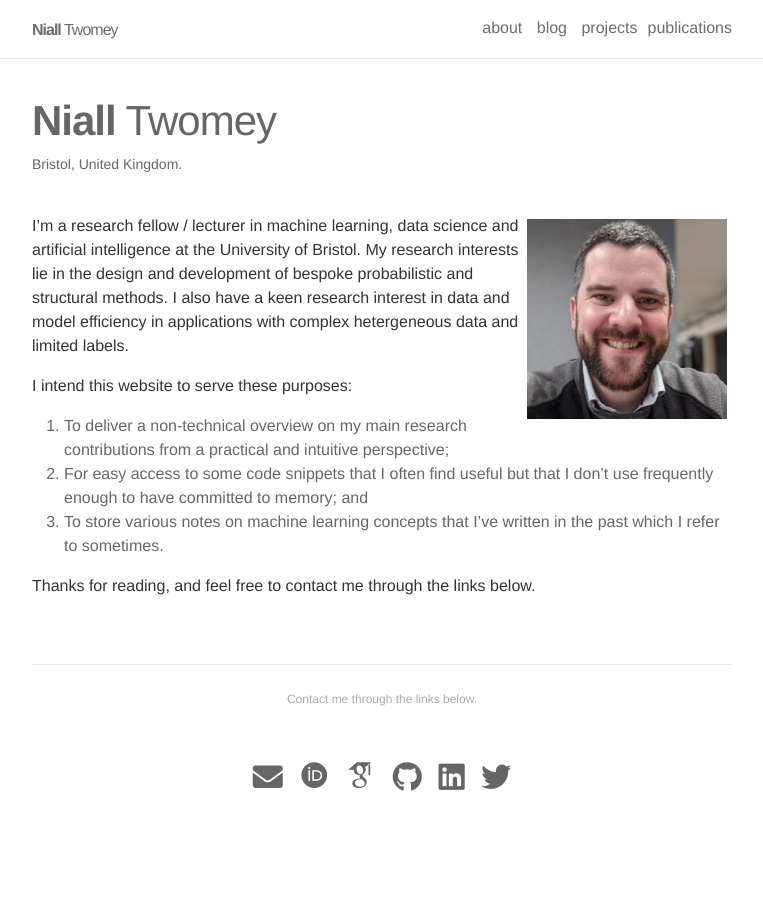
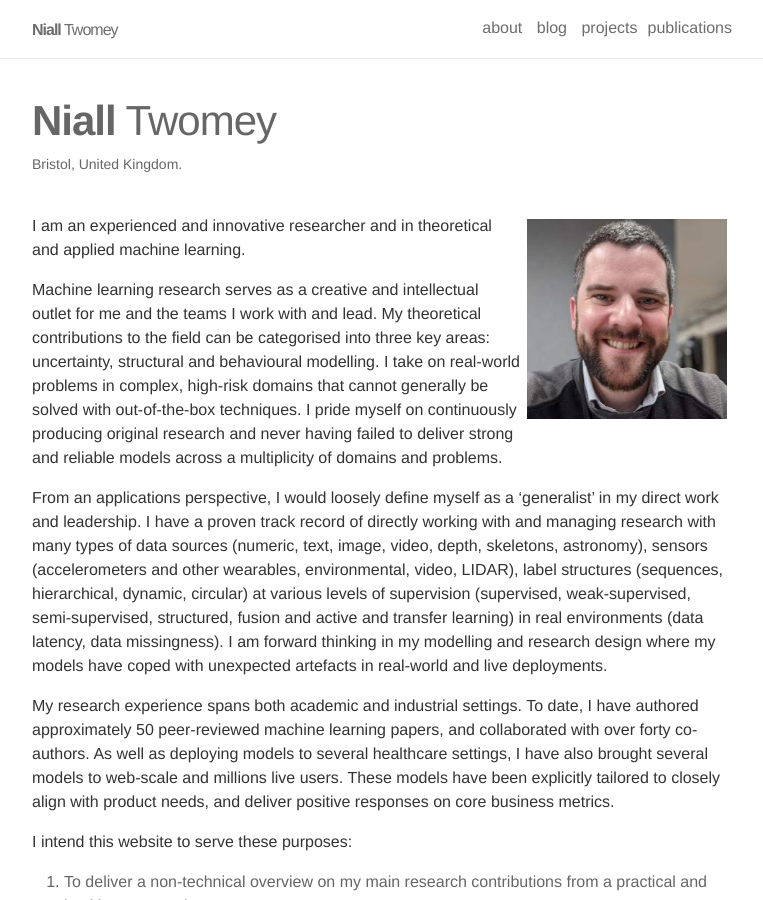
Before and after one commit to njtwomey/njtwomey.github.io, a Jekyll site: the page built from _pages/about.md, in a window 1280 px wide and 900 px high. Shown: the whole window, without its empty margins (258-1021 px from the left). Built offline with Jekyll 4.4.1, drawn with Linux system fonts in a browser that asks for light colours; nearby versions of some CDN libraries; some web fonts are replaced.

Commit message:
updated index, added new papers

```diff
--- a/_data/coauthors.yml
+++ b/_data/coauthors.yml
@@ -3,6 +3,9 @@ Burghardt:
 
 Ben-Shlomo:
     url: http://www.bris.ac.uk/social-community-medicine/people/yoav-ben-shlomo/index.html
+
+Bollegala:
+    url: https://danushka.net/
 
 Burrows:
     url: http://www.bristol.ac.uk/engineering/people/alison-b-burrows/index.html
@@ -109,5 +112,8 @@ Vafeas:
 Woznowski:
     url: https://dblp.org/pers/w/Woznowski:Przemyslaw.html
 
+Yang:
+    url: https://research-information.bris.ac.uk/en/persons/weisong-yang
+
 Yordanova:
     url: http://stenialo.org/?page_id=29
--- a/_pages/about.md
+++ b/_pages/about.md
@@ -11,12 +11,42 @@ news: false
 social: true
 ---
 
-I'm a research fellow / lecturer in machine learning, data science and artificial intelligence at the University of Bristol. My research interests lie in the design and development of bespoke probabilistic and structural methods. I also have a keen research interest in data and model efficiency in applications with complex hetergeneous data and limited labels.
+I am an experienced and innovative researcher and in theoretical and applied machine learning.
+
+Machine learning research serves as a creative and intellectual outlet for me and the teams I work
+with and lead.
+My theoretical contributions to the field can be categorised into three key areas: uncertainty,
+structural and behavioural modelling.
+I take on real-world problems in complex, high-risk domains that cannot generally be solved with
+out-of-the-box techniques.
+I pride myself on continuously producing original research and never having failed to deliver strong
+and reliable models across a multiplicity of domains and problems.
+
+From an applications perspective, I would loosely define myself as a 'generalist' in my direct work
+and leadership.
+I have a proven track record of directly working with and managing research with many types of data
+sources (numeric, text, image, video, depth, skeletons, astronomy), sensors (accelerometers and other
+wearables, environmental, video, LIDAR), label structures (sequences, hierarchical, dynamic, circular)
+at various levels of supervision (supervised, weak-supervised, semi-supervised, structured, fusion and
+active and transfer learning) in real environments (data latency, data missingness).
+I am forward thinking in my modelling and research design where my models have coped with unexpected
+artefacts in real-world and live deployments.
+
+My research experience spans both academic and industrial settings.
+To date, I have authored approximately 50 peer-reviewed machine learning papers, and collaborated with
+over forty co-authors.
+As well as deploying models to several healthcare settings, I have also brought several models to
+web-scale and millions live users.
+These models have been explicitly tailored to closely align with product needs, and deliver positive
+responses on core business metrics.
 
 I intend this website to serve these purposes:
 
-1. To deliver a non-technical overview on my main research contributions from a practical and intuitive perspective;
-2. For easy access to some code snippets that I often find useful but that I don't use frequently enough to have committed to memory; and
-3. To store various notes on machine learning concepts that I've written in the past which I refer to sometimes.
+1. To deliver a non-technical overview on my main research contributions from a
+   practical and intuitive perspective;
+2. For easy access to some code snippets that I often find useful but that I don't
+   use frequently enough to have committed to memory; and
+3. To store various notes on machine learning concepts that I've written in the
+   past which I refer to sometimes.
 
 Thanks for reading, and feel free to contact me through the links below.
```
Also changed, not shown: _bibliography/papers.bib (+39 -0 lines), _pages/publications.md (+1 -1 lines), 3 other files.
